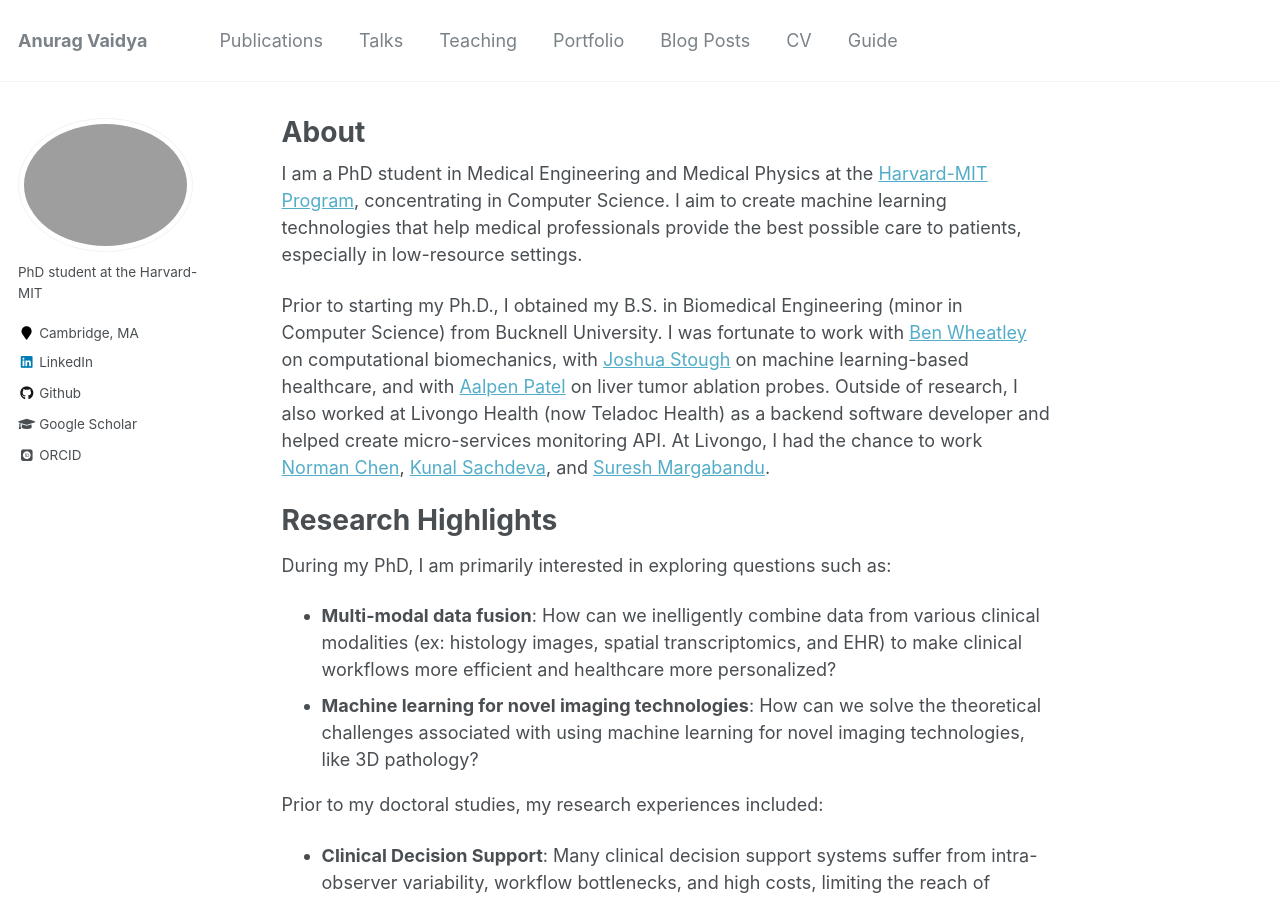
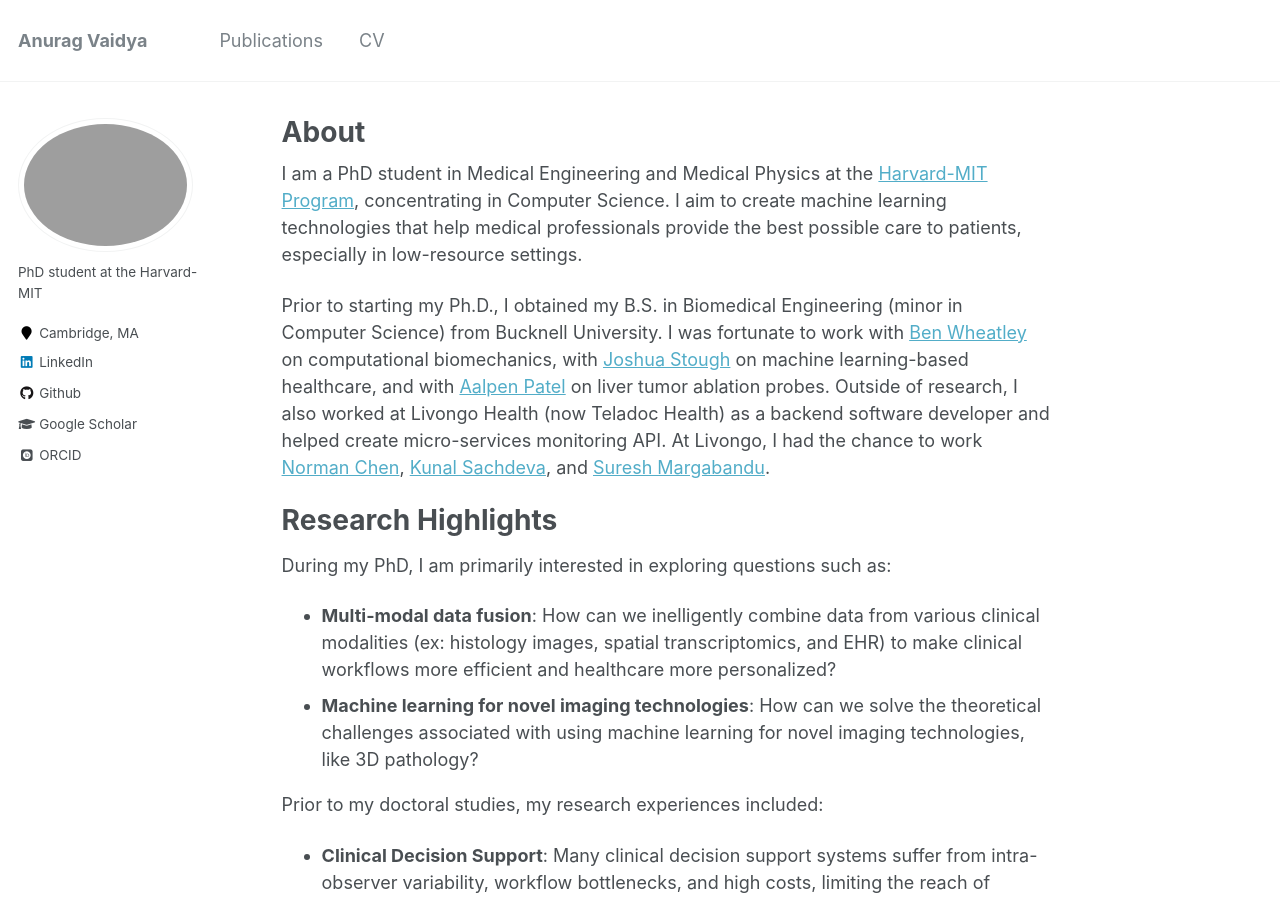
Before and after one commit to ajv012/ajv012.github.io, a Jekyll site: the page built from _pages/about.md, in a window 1280 px wide and 900 px high. Built offline with Jekyll 4.4.1, drawn with Linux system fonts in a browser that asks for light colours; some web fonts are replaced.

Commit message:
trying pubs again

```diff
--- a/_data/navigation.yml
+++ b/_data/navigation.yml
@@ -3,20 +3,6 @@
   - title: "Publications"
     url: /publications/
 
-  - title: "Talks"
-    url: /talks/
-
-  - title: "Teaching"
-    url: /teaching/
-
-  - title: "Portfolio"
-    url: /portfolio/
-
-  - title: "Blog Posts"
-    url: /year-archive/
 
   - title: "CV"
     url: /cv/
-
-  - title: "Guide"
-    url: /markdown/
```
Also changed, not shown: _pages/publications.md (+1 -5 lines).
